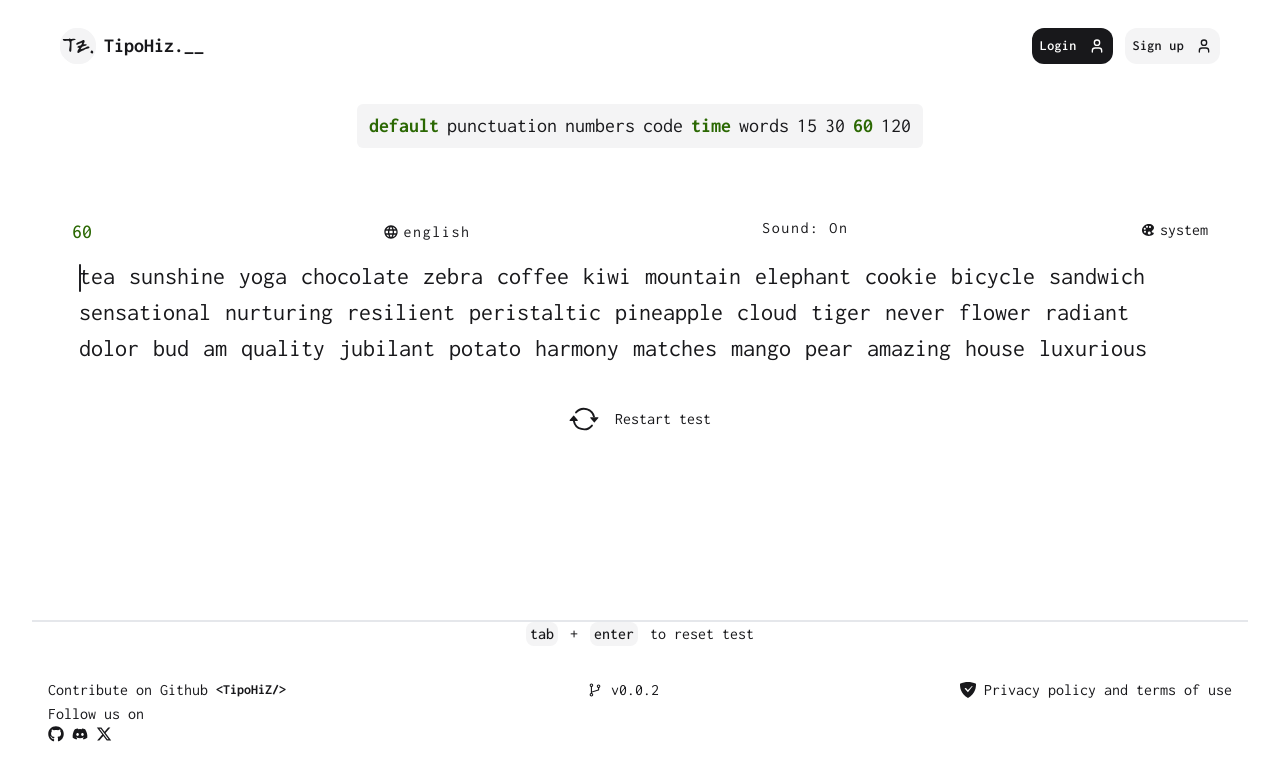
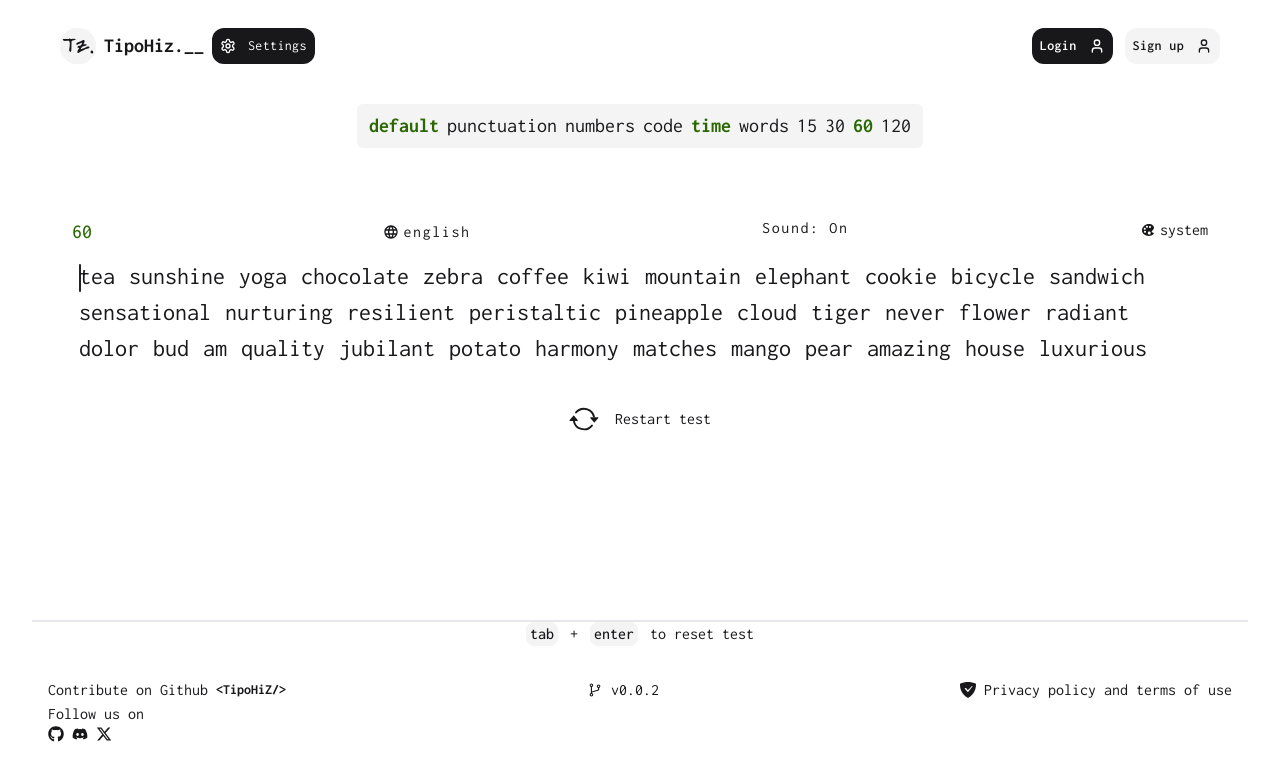
Before and after one commit to JhohannesK/TipoHiZ, a Next.js app: page / in a window 1280 px wide. Shown: the top 780 px of the page. Built offline with nearby package versions, Linux system fonts and the light colour scheme; what simple-zustand-devtools would draw is missing.

Commit message:
add settings dialog window

```diff
--- a/components/Header.tsx
+++ b/components/Header.tsx
@@ -2,6 +2,7 @@
 import React from 'react';
 import { LuUser } from 'react-icons/lu';
 import { SvgRender } from './SvgRender';
+import Settings from '@/components/Settings';
 
 function Header() {
    return (
@@ -11,6 +12,7 @@ function Header() {
             <p className="text-xl font-bold select-none text-input hover:animate-shake">
                TipoHiz.__
             </p>
+            <Settings />
          </div>
          <div className="flex justify-between items-center gap-3 font-semibold">
             <div className="flex items-center justify-center p-2 rounded-xl gap-3 cursor-pointer text-foreground bg-input">
--- /dev/null
+++ b/components/Settings.tsx
@@ -0,0 +1,40 @@
+'use client';
+import React, { useEffect, useState } from 'react';
+import {
+   Dialog,
+   DialogContent,
+   DialogDescription,
+   DialogHeader,
+   DialogTitle, DialogTrigger
+} from '@/components/UI/dialog';
+import { LuSettings } from 'react-icons/lu';
+
+export default function Settings() {
+
+   const [mounted, setMounted] = useState(false); //tracking wether the component is mounted or not
+
+   useEffect(() => {
+      setMounted(true);
+   }, []);
+
+   if (!mounted) return null;
+
+   return (
+      <Dialog>
+         <DialogTrigger className="flex items-center justify-center p-2 rounded-xl gap-3 cursor-pointer text-foreground bg-input">
+            <LuSettings className="text-background" />
+            <p className="text-sm tracking-wide text-background">Settings</p>
+         </DialogTrigger>
+         <DialogContent className="max-w-[400px] rounded-xl shadow-lg p-6 bg-background border border-gray-300 h-[600px] overflow-y-auto">
+            <DialogHeader>
+               <DialogTitle className="text-xl font-semibold text-center mb-4 text-input">
+                  Settings
+               </DialogTitle>
+               <DialogDescription className="text-accent mb-4 text-center">
+                  Select your preferred settings.
+               </DialogDescription>
+            </DialogHeader>
+         </DialogContent>
+      </Dialog>
+   );
+}
```
